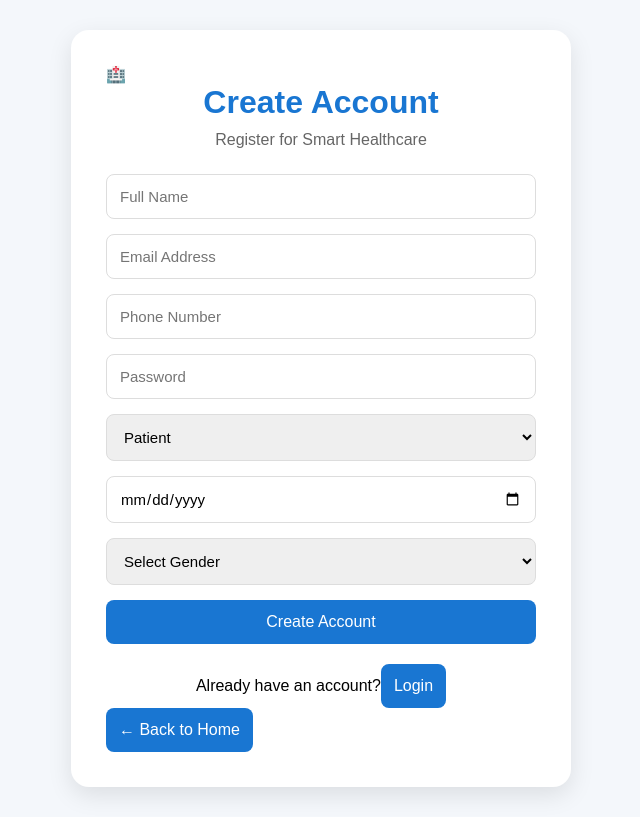
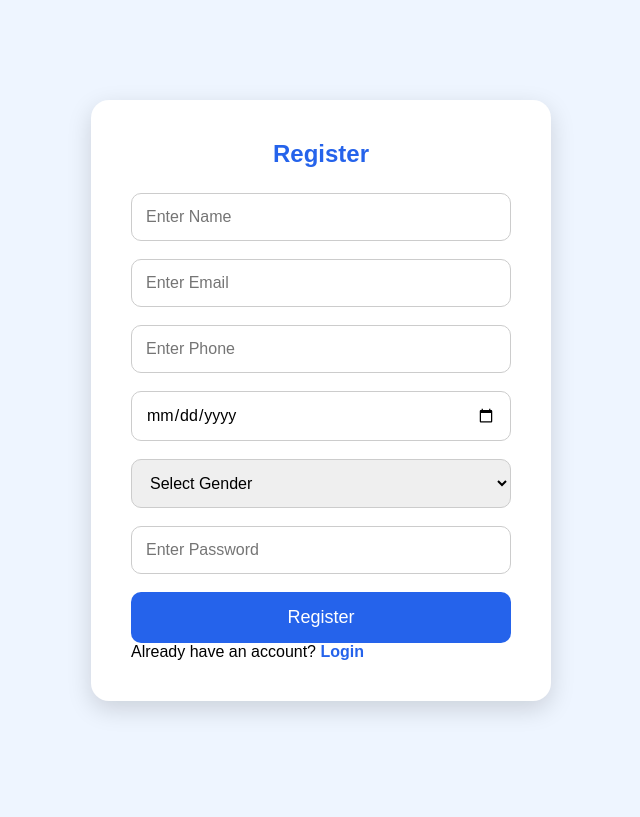
Before and after one commit to archanaj-dev/Smart-Healthcare-System, a React (Vite) app in the folder healthcare-frontend/: page /Smart-Healthcare-System/register in a window 1280 px wide. Shown: the whole page, without its empty margins (319-959 px from the left). Built offline with nearby package versions, Linux system fonts and the light colour scheme.

Commit message:
Fix frontend backend API connection

```diff
--- a/healthcare-frontend/src/pages/Login.jsx
+++ b/healthcare-frontend/src/pages/Login.jsx
@@ -2,7 +2,6 @@ import { useState } from "react";
 import { useNavigate } from "react-router-dom";
 
 function Login() {
-
   const navigate = useNavigate();
 
   const [email, setEmail] = useState("");
@@ -10,104 +9,76 @@ function Login() {
   const [message, setMessage] = useState("");
 
   const handleLogin = async () => {
-
     if (!email || !password) {
       alert("Please fill all fields");
       return;
     }
 
     try {
-
       const response = await fetch(
-        "https://smart-healthcare-system-tkm2.onrender.com/auth/login",
+        "http://127.0.0.1:8000/auth/login",
         {
           method: "POST",
           headers: {
             "Content-Type": "application/json",
           },
           body: JSON.stringify({
-            email,
-            password,
+            email: email,
+            password: password,
           }),
         }
       );
 
-      console.log("Status:", response.status);
-
       const data = await response.json();
 
+      console.log("Status:", response.status);
       console.log("Response:", data);
 
+      if (response.ok) {
+        localStorage.setItem("userEmail", email);
 
-      if (response.ok) {
-
-        localStorage.setItem(
-          "userEmail",
-          email
-        );
-
-        setMessage("✅ Login Successful");
+        setMessage("Login Successful");
 
         setTimeout(() => {
           navigate("/patient");
         }, 1000);
-
-
       } else {
-
         setMessage(
-          "❌ Invalid Email or Password"
+          data.detail || "Invalid Email or Password"
         );
-
       }
-
-
     } catch (error) {
-
-      console.error(error);
+      console.error("Login Error:", error);
 
       setMessage(
-        "❌ Backend Server Error"
+        "Backend Server Error. Please make sure FastAPI is running."
       );
-
     }
-
   };
 
-
   return (
-
     <div className="login-container">
-
       <div className="login-box">
 
         <h2>Login</h2>
-
 
         <input
           type="email"
           placeholder="Enter Email"
           value={email}
-          onChange={(e) =>
-            setEmail(e.target.value)
-          }
+          onChange={(e) => setEmail(e.target.value)}
         />
-
 
         <input
           type="password"
           placeholder="Enter Password"
           value={password}
-          onChange={(e) =>
-            setPassword(e.target.value)
-          }
+          onChange={(e) => setPassword(e.target.value)}
         />
-
 
         <button onClick={handleLogin}>
           Login
         </button>
-
 
         {message && (
           <p className="login-message">
@@ -115,31 +86,23 @@ function Login() {
           </p>
         )}
 
-
         <p>
           Don't have an account?{" "}
-
           <span
             onClick={() => navigate("/register")}
             style={{
               color: "#2563eb",
               cursor: "pointer",
-              fontWeight: "bold"
+              fontWeight: "bold",
             }}
           >
             Register
           </span>
-
         </p>
 
-
       </div>
-
     </div>
-
   );
-
 }
 
-
 export default Login;
--- a/healthcare-frontend/src/pages/Register.jsx
+++ b/healthcare-frontend/src/pages/Register.jsx
@@ -1,270 +1,151 @@
 import { useState } from "react";
 import { useNavigate } from "react-router-dom";
-import "./Register.css";
 
 function Register() {
-
   const navigate = useNavigate();
 
-  const [form, setForm] = useState({
-    name: "",
-    email: "",
-    phone: "",
-    password: "",
-    role: "patient",
-    dob: "",
-    gender: ""
-  });
+  const [name, setName] = useState("");
+  const [email, setEmail] = useState("");
+  const [phone, setPhone] = useState("");
+  const [dob, setDob] = useState("");
+  const [gender, setGender] = useState("");
+  const [password, setPassword] = useState("");
+  const [message, setMessage] = useState("");
 
-  const [message, setMessage] = useState("");
-  const [loading, setLoading] = useState(false);
-
-  const handleChange = (e) => {
-
-    setForm({
-      ...form,
-      [e.target.name]: e.target.value
-    });
-
-  };
-
-  const handleRegister = async (e) => {
-
-    e.preventDefault();
-
-    setMessage("");
-    setLoading(true);
+  const handleRegister = async () => {
+    if (
+      !name ||
+      !email ||
+      !phone ||
+      !dob ||
+      !gender ||
+      !password
+    ) {
+      alert("Please fill all fields");
+      return;
+    }
 
     try {
-
       const response = await fetch(
-        "https://smart-healthcare-system-tkm2.onrender.com/auth/register",
+        "http://127.0.0.1:8000/auth/register",
         {
           method: "POST",
           headers: {
-            "Content-Type": "application/json"
+            "Content-Type": "application/json",
           },
-          body: JSON.stringify(form)
+          body: JSON.stringify({
+            name: name,
+            email: email,
+            phone: phone,
+            dob: dob,
+            gender: gender,
+            password: password,
+          }),
         }
       );
 
       const data = await response.json();
 
+      console.log("Status:", response.status);
+      console.log("Response:", data);
+
       if (response.ok) {
-
-        setMessage(
-          "✅ Registration Successful! Redirecting to Login..."
-        );
-
-        setForm({
-          name: "",
-          email: "",
-          phone: "",
-          password: "",
-          role: "patient",
-          dob: "",
-          gender: ""
-        });
+        setMessage("Registration Successful");
 
         setTimeout(() => {
           navigate("/login");
-        }, 1500);
-
+        }, 1000);
       } else {
+        setMessage(
+          data.detail || "Registration Failed"
+        );
+      }
+    } catch (error) {
+      console.error("Register Error:", error);
 
       setMessage(
-          "❌ " + (data.detail || "Registration failed")
+        "Backend Server Error. Please make sure FastAPI is running."
       );
-
     }
-
-    } catch (error) {
-
-      console.log(error);
-
-      setMessage(
-        "❌ Backend Server Error. Please make sure FastAPI is running."
-      );
-
-    } finally {
-
-      setLoading(false);
-
-    }
-
   };
 
   return (
+    <div className="register-container">
+      <div className="register-box">
 
-    <div className="register-page">
-
-      <div className="register-card">
-
-        <div className="register-icon">
-          🏥
-        </div>
-
-        <h1>Create Account</h1>
-
-        <p className="register-subtitle">
-          Register for Smart Healthcare
-        </p>
-
-        <form onSubmit={handleRegister}>
-
-          {/* Name */}
+        <h2>Register</h2>
 
         <input
           type="text"
-            name="name"
-            placeholder="Full Name"
-            value={form.name}
-            onChange={handleChange}
-            required
+          placeholder="Enter Name"
+          value={name}
+          onChange={(e) => setName(e.target.value)}
         />
-
-          {/* Email */}
 
         <input
           type="email"
-            name="email"
-            placeholder="Email Address"
-            value={form.email}
-            onChange={handleChange}
-            required
+          placeholder="Enter Email"
+          value={email}
+          onChange={(e) => setEmail(e.target.value)}
         />
 
-          {/* Phone */}
+        <input
+          type="text"
+          placeholder="Enter Phone"
+          value={phone}
+          onChange={(e) => setPhone(e.target.value)}
+        />
 
         <input
-            type="tel"
-            name="phone"
-            placeholder="Phone Number"
-            value={form.phone}
-            onChange={handleChange}
-            required
+          type="date"
+          value={dob}
+          onChange={(e) => setDob(e.target.value)}
         />
 
-          {/* Password */}
+        <select
+          value={gender}
+          onChange={(e) => setGender(e.target.value)}
+        >
+          <option value="">Select Gender</option>
+          <option value="Male">Male</option>
+          <option value="Female">Female</option>
+          <option value="Other">Other</option>
+        </select>
 
         <input
           type="password"
-            name="password"
-            placeholder="Password"
-            value={form.password}
-            onChange={handleChange}
-            required
-            minLength="6"
+          placeholder="Enter Password"
+          value={password}
+          onChange={(e) => setPassword(e.target.value)}
         />
 
-          {/* Role */}
-
-          <select
-            name="role"
-            value={form.role}
-            onChange={handleChange}
-            required
-          >
-
-            <option value="patient">
-              Patient
-            </option>
-
-            <option value="doctor">
-              Doctor
-            </option>
-
-            <option value="admin">
-              Admin
-            </option>
-
-          </select>
-
-          {/* Date of Birth */}
-
-          <input
-            type="date"
-            name="dob"
-            value={form.dob}
-            onChange={handleChange}
-            required
-          />
-
-          {/* Gender */}
-
-          <select
-            name="gender"
-            value={form.gender}
-            onChange={handleChange}
-            required
-          >
-
-            <option value="">
-              Select Gender
-            </option>
-
-            <option value="Male">
-              Male
-            </option>
-
-            <option value="Female">
-              Female
-            </option>
-
-            <option value="Other">
-              Other
-            </option>
-
-          </select>
-
-          <button
-            type="submit"
-            disabled={loading}
-          >
-
-            {loading
-              ? "Creating Account..."
-              : "Create Account"
-            }
-
+        <button onClick={handleRegister}>
+          Register
         </button>
 
-        </form>
-
         {message && (
-
-          <div className="register-message">
+          <p className="register-message">
             {message}
-          </div>
-
+          </p>
         )}
 
-        <div className="login-link">
-
-          Already have an account?
-
-          <button
-            type="button"
+        <p>
+          Already have an account?{" "}
+          <span
             onClick={() => navigate("/login")}
+            style={{
+              color: "#2563eb",
+              cursor: "pointer",
+              fontWeight: "bold",
+            }}
           >
             Login
-          </button>
+          </span>
+        </p>
 
       </div>
-
-        <button
-          className="back-home"
-          onClick={() => navigate("/")}
-        >
-          ← Back to Home
-        </button>
-
     </div>
-
-    </div>
-
   );
-
 }
 
 export default Register;
```
Also changed, not shown: 1 other file (tests, documents, lock files or other folders). Lines whose indentation alone changed are shown as unchanged.
